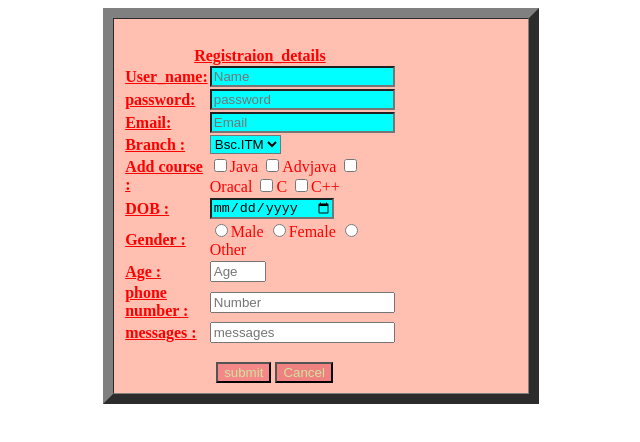
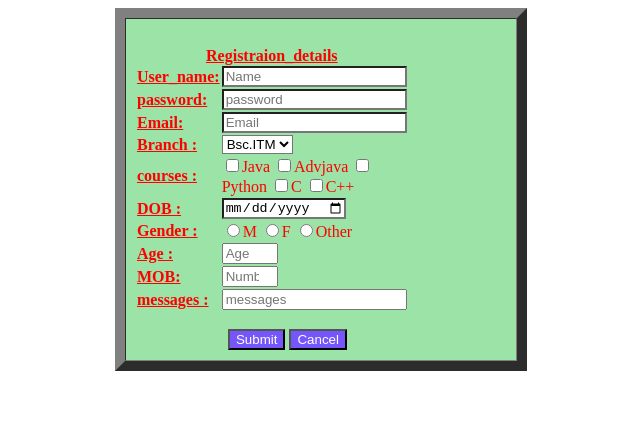
Before and after one commit to Ghanashyampanda/Registraion_page-Web, a plain HTML site: page index.html in a window 1280 px wide. Shown: the whole page, without its empty margins (319-959 px from the left). Drawn offline with Linux system fonts and the light colour scheme.

Commit message:
Update index.html

```diff
--- a/index.html
+++ b/index.html
@@ -13,7 +13,7 @@
 </head>
 <body>
 		<div id="1">
-			<table border="10" cellpadding="10%" cellspacing="0" style="background-color: #FFC0B2; color: red;" align="center">
+			<table border="10" cellpadding="10%" cellspacing="0" style="background-color: #9BE3A7; color: red;" align="center">
 				<tr>
 					<td>
 						<table cellspacing="0" width="60%">
@@ -24,50 +24,50 @@
 								&nbsp;&nbsp;&nbsp;&nbsp;&nbsp;&nbsp;&nbsp;&nbsp;&nbsp;&nbsp;&nbsp;
 							<td><b><u>User_name:</u></b></td>
 							<td>
-								<input type="text" name="" placeholder="Name" style="background-color: aqua;" />
+								<input type="text" name="" placeholder="Name" style="background-color: white;" />
 							</td>
 						</tr>
 					<tr>
 						<td><b><u>password:</u></b></td>
 							<td>
-							<input type="" name=""  placeholder="password" style="background-color: aqua;"/>
+							<input type="password" name=""  placeholder="password" style="background-color: white;"/>
 						</td>
 					</tr>
 					<tr>
 						<td><b><u>Email:</u></b></td>
 						<td>
-							<input type="Email" name=""  placeholder="Email" style="background-color: aqua;"/>
+							<input type="Email" name=""  placeholder="Email" style="background-color: white;"/>
 						</td>
 					</tr>
 					<tr>
 						<td><b><u>Branch :</u></b></td>
 						<td>
-							<select  style="background-color: aqua;">
+							<select  style="background-color: white;">
 								<option>Bsc.ITM</option>
 								<option>CS</option>
 								<option>BCA</option>
 							</select>
 						</td>
 					</tr>
-					<td><b><u>Add course :</u></b></td>
+					<td><b><u>courses :</u></b></td>
 						<td>
 							<input type="checkbox"/>Java
 							<input type="checkbox"/>Advjava
-							<input type="checkbox"/>Oracal
+							<input type="checkbox"/>Python
 							<input type="checkbox"/>C
 							<input type="checkbox"/>C++
 						</td>
 					<tr>
 						<td><b><u>DOB :</u></b></td>
 						<td>
-							<input type="date" name="" style="background-color: aqua;"/>
+							<input type="date" name="" style="background-color: white;"/>
 						</td>
 					</tr>
 					<tr>
 						<td><b><u>Gender :</u></b></td>
 						<td>
-							<input type="radio" name="su" />Male
-							<input type="radio" name="su" />Female
+							<input type="radio" name="su" />M
+							<input type="radio" name="su" />F
 							<input type="radio" name="su" />Other
 						</td>
 					</tr>
@@ -78,9 +78,9 @@
 						</td>
 					</tr>
 					<tr>
-						<td><b><u>phone number :</u></b></td>
+						<td><b><u>MOB:</u></b></td>
 						<td>
-							<input type="" name="" placeholder="Number" />
+							<input type="Number" name="" max="10" min="0" placeholder="Number" />
 						</td>
 					</tr>
 					<tr>
@@ -93,8 +93,8 @@
 				</br>
 
 			&nbsp;&nbsp;&nbsp;&nbsp;&nbsp;&nbsp;&nbsp;&nbsp;&nbsp;&nbsp;&nbsp;&nbsp;&nbsp;&nbsp;&nbsp;&nbsp;&nbsp;&nbsp;&nbsp;&nbsp;&nbsp;&nbsp;
-				<input type="submit" value="submit"style="background-color:#F48787; color: #D1E49F;">
-				<input type="button" value="Cancel"style="background-color:#F08181; color: #D1E49F;">
+				<input type="submit" value="Submit"style="background-color:#7556FB; color: white;">
+				<input type="button" value="Cancel"style="background-color:#7556FB; color: white;">
 		</td>
 		</tr>
 		</table>
```
